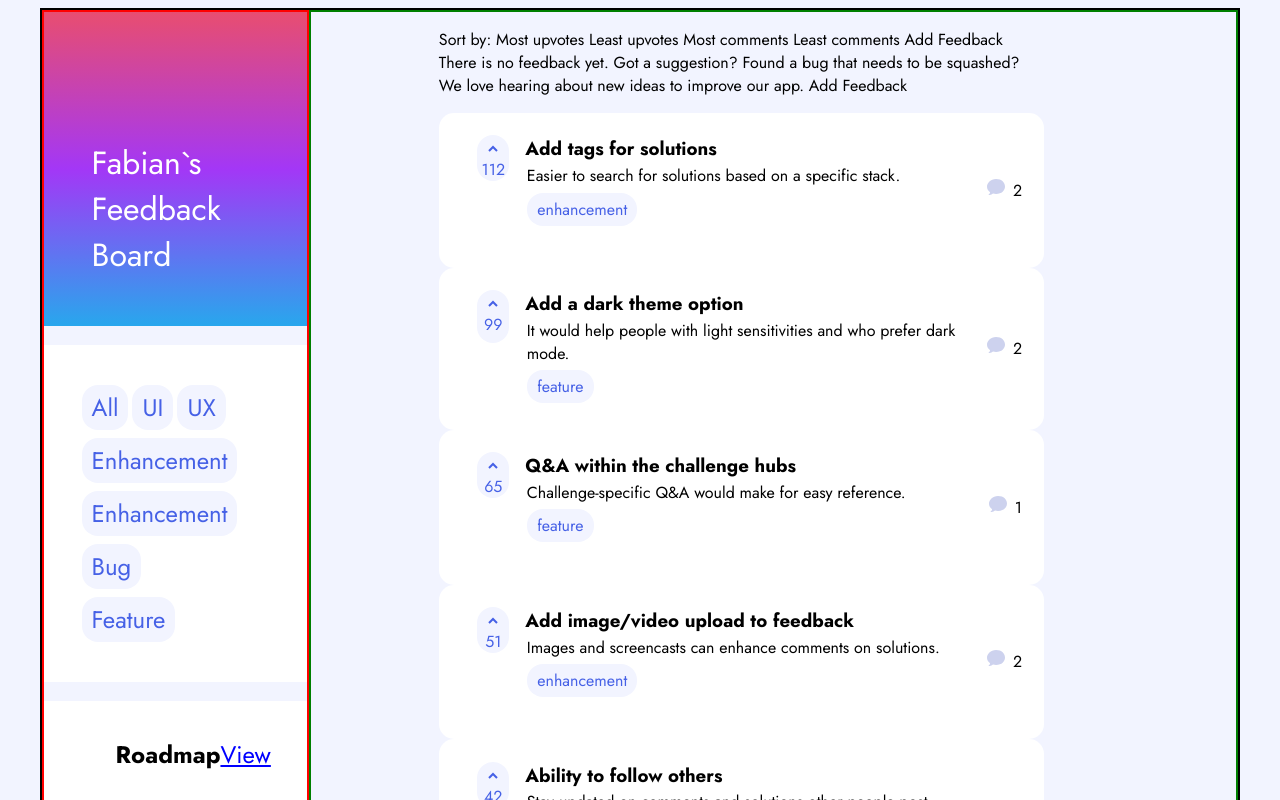
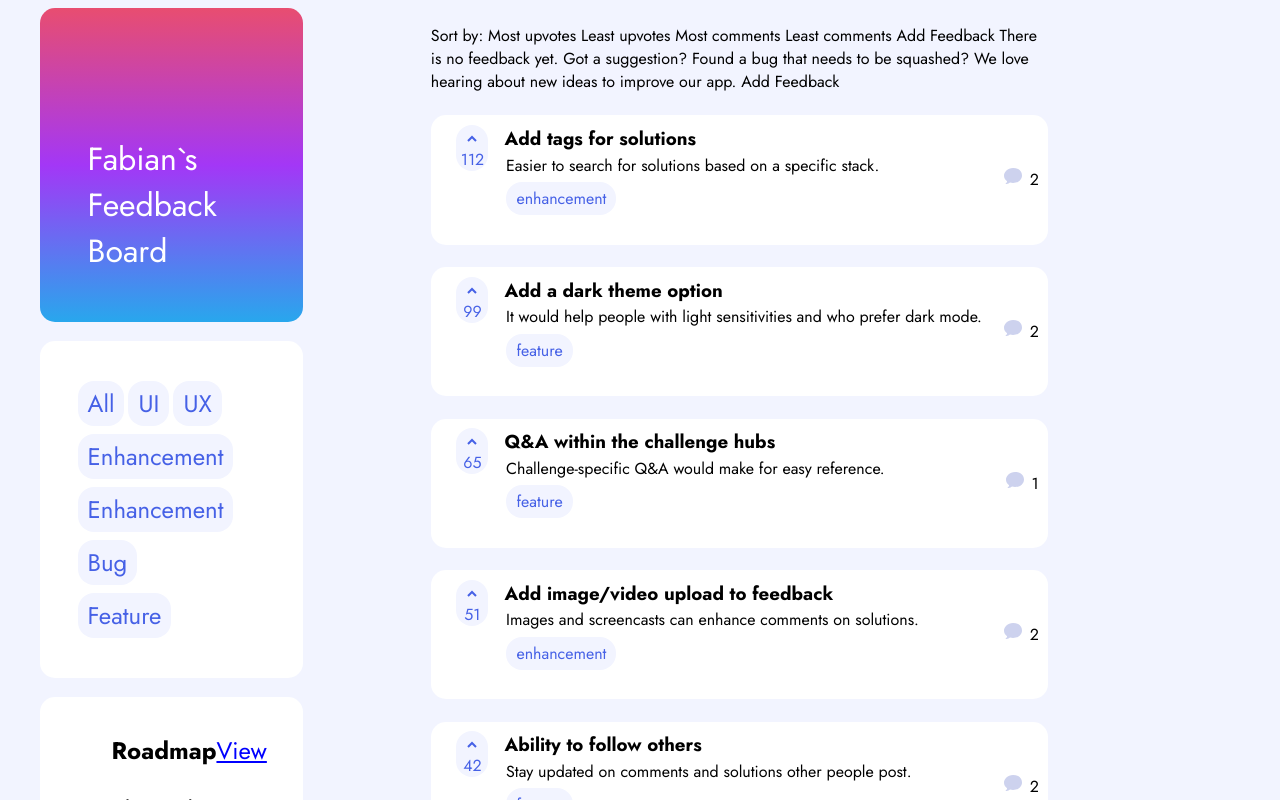
Before and after one commit to FabianAndiel1985/product_feedback_app-REACT-SCSS, a React (Create React App) app: page / in a window 1280 px wide. Shown: the top 800 px of the page. Built offline with nearby package versions, Linux system fonts and the light colour scheme.

Commit message:
optimized_design

```diff
--- a/src/App.css
+++ b/src/App.css
@@ -2,6 +2,7 @@
 
 :root {
     --box-background:white;
+    --box-radius:15px;
   }
 
 body {
--- a/src/components/suggestions/components/main/components/LongWhiteBox.jsx
+++ b/src/components/suggestions/components/main/components/LongWhiteBox.jsx
@@ -1,8 +1,6 @@
 import * as LongWhiteBoxStyles from "./LongWhiteBox.module.scss";
 import Pill from '../../sidebar/components/pill';
 import Counter from "./Counter";
-import { useEffect } from "react";
-
 
 
 const LongWhiteBox = ({title,description,category,upvotes,comments}) => {
--- a/src/components/suggestions/components/main/components/LongWhiteBox.module.scss
+++ b/src/components/suggestions/components/main/components/LongWhiteBox.module.scss
@@ -2,9 +2,10 @@
     display: flex;
     flex-direction: row;
     justify-content: space-between;
-    padding: 1.4em;
+    padding: 0.6em;
+    margin: 1.4em 0px;
     background-color: var(--box-background);
-    border-radius: 15px;
+    border-radius: var(--box-radius);
 
     .LongWhiteBox__firstFlexItem{
         display: inherit;
--- a/src/components/suggestions/components/main/main.jsx
+++ b/src/components/suggestions/components/main/main.jsx
@@ -30,7 +30,6 @@ const Main = () => {
 
             {Data &&
                 productRequests.map(request=>(
-                    // <p> {request.title}</p>
                     <LongWhiteBox
                         title={request.title}
                         description={request.description}
--- a/src/components/suggestions/components/sidebar/sidebar.module.scss
+++ b/src/components/suggestions/components/sidebar/sidebar.module.scss
@@ -9,6 +9,7 @@
 
 @mixin basicWhiteBoxStyles {
     background-color:var(--box-background);
+    border-radius: var(--box-radius);
     margin-top: 0.8em;
     padding: 1.5em;
     font-size: 1.5em;
@@ -27,6 +28,7 @@
     color:white;
     padding: 3em 1.5em 0.5em;
     font-size: 2em;
+    border-radius: var(--box-radius);
 }
 
 .sidebarWhiteFirst {
--- a/src/components/suggestions/suggestions.module.scss
+++ b/src/components/suggestions/suggestions.module.scss
@@ -2,17 +2,17 @@
 
     display:flex;
     justify-content: space-between;
-    border:2px solid black;
+    // border:2px solid black;
     margin:0px auto;
     width: 95%;
     margin:0 auto;
 
     .suggestionsContainer__sidebar {
-        border:2px solid red;
+        // border:2px solid red;
     }
 
     .suggestionsContainer__main {
-        border:2px solid green;
+        // border:2px solid green;
         padding: 0em 12em 0 8em;
     }
 
```
